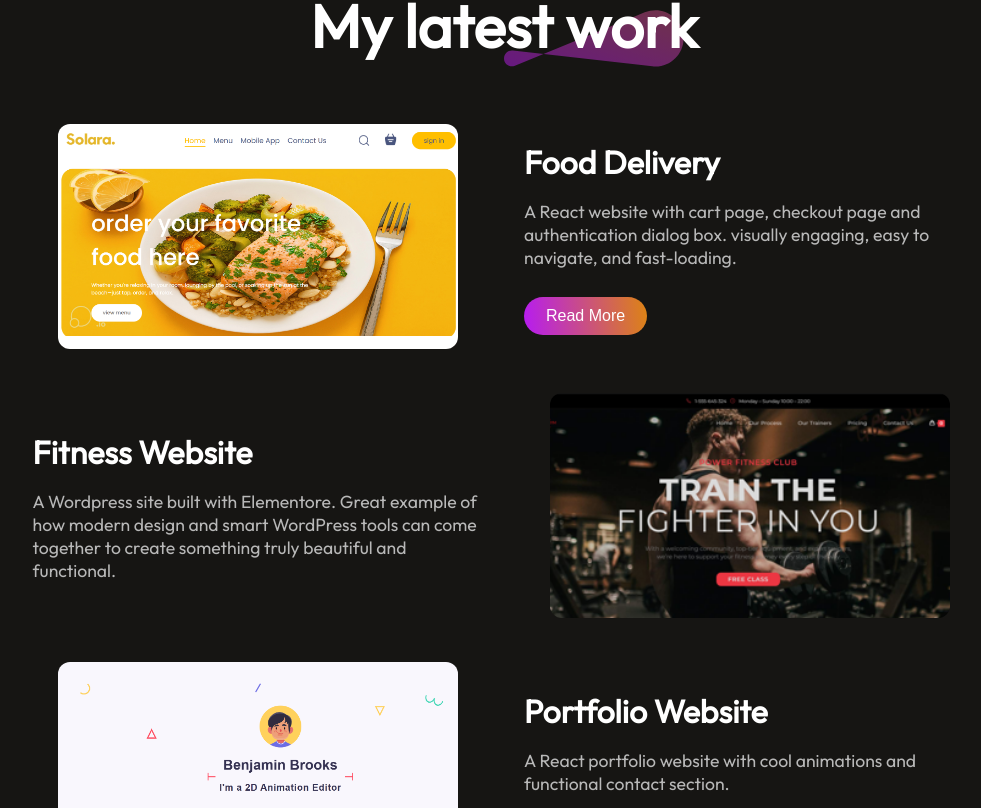
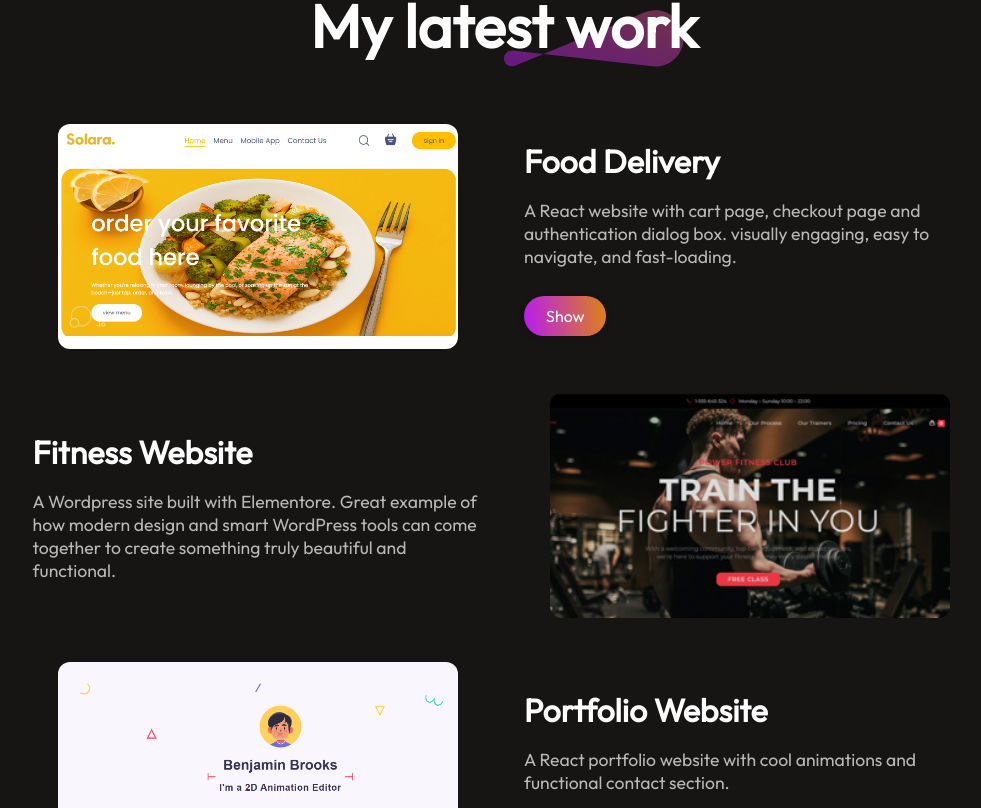
Before and after one commit to tsigesemra/portfolio, a React (Vite) app: page / in a window 1280 px wide. Shown: the part 2271-3079 px from the top of the page, without its empty margins (136-1117 px from the left). Built offline with nearby package versions, Linux system fonts and the light colour scheme.

Commit message:
mywork updated

```diff
--- a/src/components/myWork/MyWork.css
+++ b/src/components/myWork/MyWork.css
@@ -261,11 +261,16 @@
     cursor: pointer;
     margin-top: 10px;
     align-self: flex-start;
-    transition: transform 0.3s;
+    transition: transform 0.3s, box-shadow 0.3s;
+    text-decoration: none;
+    display: inline-block;
+    box-shadow: 0 2px 8px rgba(0,0,0,0.08);
 }
 
-.mywork-readmore:hover {
+.mywork-readmore:hover, .mywork-readmore:focus {
     transform: scale(1.05);
+    box-shadow: 0 4px 16px rgba(0,0,0,0.12);
+    outline: none;
 }
 
 @media screen and (max-width: 900px) {
--- a/src/components/myWork/MyWork.jsx
+++ b/src/components/myWork/MyWork.jsx
@@ -44,8 +44,8 @@ const MyWork = () => {
                     <div className="mywork-section-content">
                       <h2>{section.heading}</h2>
                       <p>{section.text}</p>
-                      {section.readMore && (
-                        <button className="mywork-readmore">Read More</button>
+                      {section.readMore && mywork_data[idx].w_link && (
+                        <a className="mywork-readmore" href={mywork_data[idx].w_link} target="_blank" rel="noopener noreferrer">Show</a>
                       )}
                     </div>
                   </div>
```
